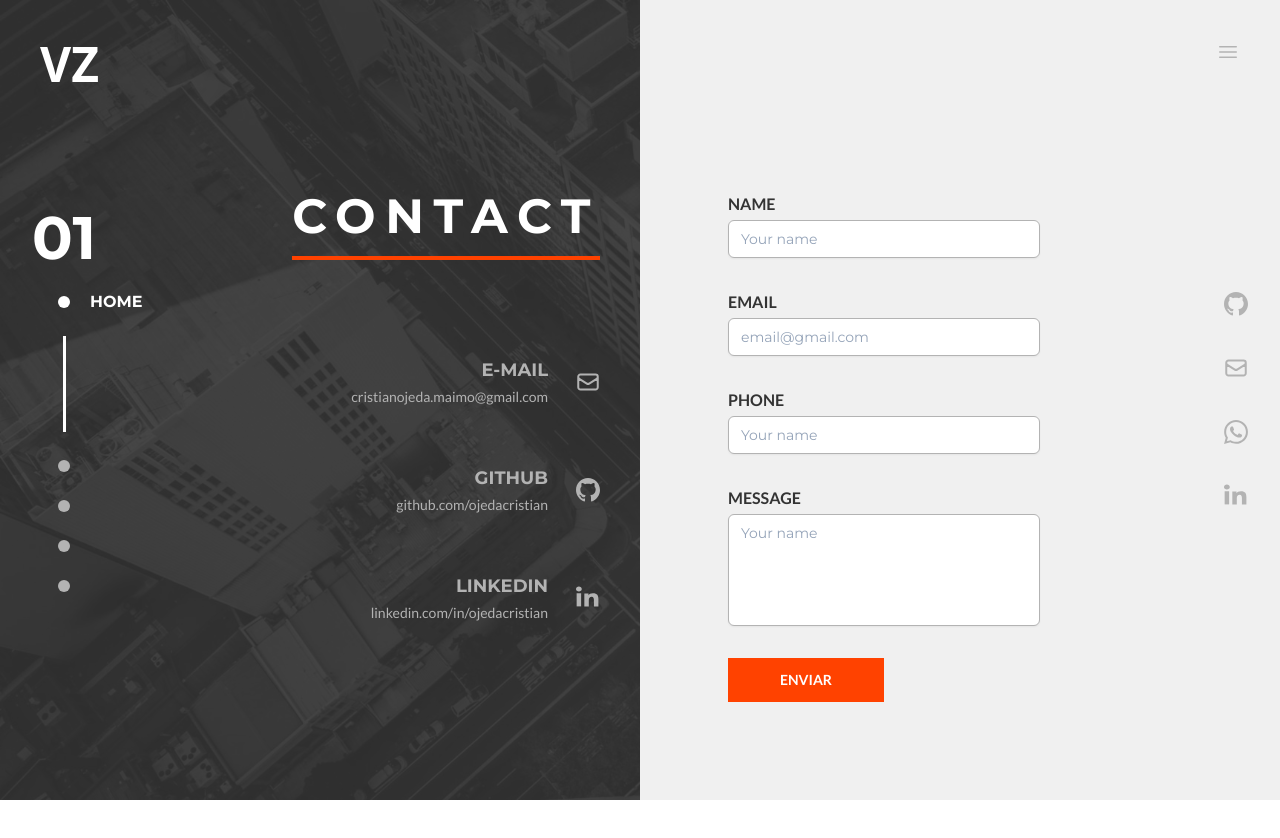
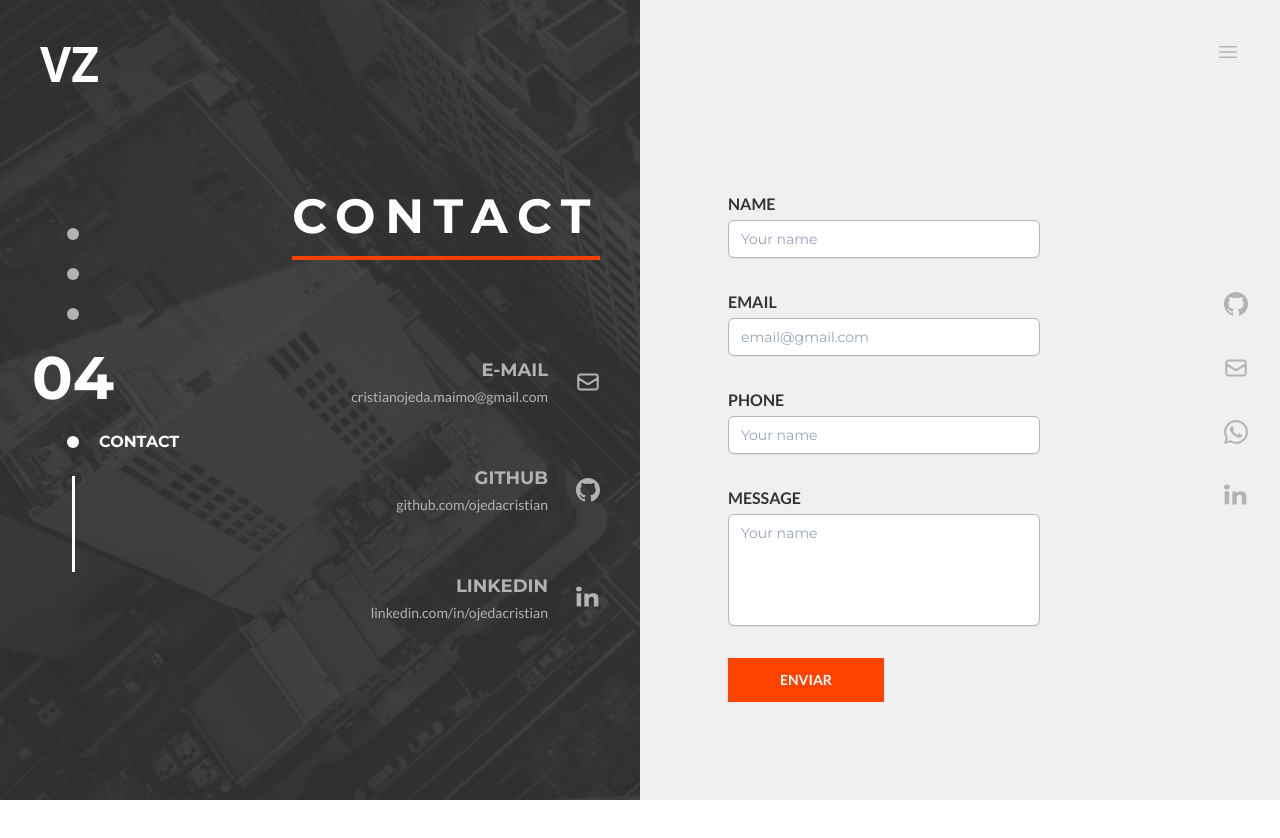
Before and after one commit to ojedacristian/personal-portfolio, a Next.js app: page /contact in a window 1280 px wide. Shown: the top 838 px of the page. Built offline with nearby package versions, Linux system fonts and the light colour scheme.

Commit message:
fixed nav

```diff
--- a/components/Layout.tsx
+++ b/components/Layout.tsx
@@ -1,7 +1,9 @@
+'use client'
 import Head from 'next/head'
 import { GithubIcon, LinkedinIcon, MailIcon, MenuBarIcon, WhatsappIcon } from './icons'
 import { Montserrat, Lato } from 'next/font/google'
 import Link from 'next/link'
+import { usePathname } from 'next/navigation'
 
 interface Props {
   title?: string
@@ -20,8 +22,40 @@ const lato = Lato({
   variable: '--font-lato'
 })
 // const origin = (typeof window === 'undefined') ? '' : window.location.origin
+interface LinksNav {
+  label: string
+  path: string
+  id: string
+}
+const links: LinksNav[] = [
+  {
+    label: 'Home',
+    path: '/',
+    id: '1'
+  },
+  {
+    label: 'About me',
+    path: '/about',
+    id: '2'
+
+  },
+  {
+    label: 'Portfolio',
+    path: '/portfolio',
+    id: '3'
+  },
+  {
+    label: 'Contact',
+    path: '/contact',
+    id: '4'
+  }
+
+]
 
 export const Layout: React.FC<Props> = ({ children, title = 'Cristian Ojeda - Portfolio', dark = false }: Props) => {
+  const pathname = usePathname()
+  console.log('Pathname', pathname)
+
   return (
     <>
       <Head>
@@ -45,13 +79,33 @@ export const Layout: React.FC<Props> = ({ children, title = 'Cristian Ojeda - Po
         </header>
         <nav className='absolute flex h-screen items-center p-8 font-montserrat'>
           <div className='flex flex-col items-center gap-y-7 font-bold'>
-            <p className='text-6xl'>01</p>
-            <div className={`flex h-3 w-3 items-center rounded-lg ${dark ? 'bg-brand-darkGray' : 'bg-white'}`}><p className='ml-8'>HOME</p></div>
-            <div className={`h-24 w-[3px] ${dark ? 'bg-brand-darkGray' : 'bg-white'}`} />
-            <Link href='/about' className='flex h-3 w-3 items-center rounded-lg bg-brand-gray'><p className='ml-8 hidden'>ABOUT</p></Link>
+            {
+              links.map(link => {
+                if (pathname === link.path) {
+                  return (
+                    <>
+                      <p key={link.id} className='text-6xl'>0{link.id}</p>
+                      <div className={`flex h-3 w-3 items-center rounded-lg ${dark ? 'bg-brand-darkGray' : 'bg-white'}`}><p className='ml-8 uppercase'>{link.label}</p></div>
+                      <div className={`h-24 w-[3px] ${dark ? 'bg-brand-darkGray' : 'bg-white'}`} />
+                    </>
+                  )
+                } else {
+                  return (
+                    <Link key={link.id} href={link.path} className={`flex h-3 w-3 items-center rounded-lg ${dark ? 'bg-brand-lightGray' : 'bg-brand-gray'} `}>
+                      <p className='ml-8 hidden'>{ link.label}</p>
+                      </Link>
+                  )
+                }
+              }
+              )
+            }
+            {/* <p className='text-6xl'>01</p> */}
+            {/* <div className={`flex h-3 w-3 items-center rounded-lg ${dark ? 'bg-brand-darkGray' : 'bg-white'}`}><p className='ml-8'>HOME</p></div>
+            <div className={`h-24 w-[3px] ${dark ? 'bg-brand-darkGray' : 'bg-white'}`} /> */}
+            {/* <Link href='/about' className='flex h-3 w-3 items-center rounded-lg bg-brand-gray'><p className='ml-8 hidden'>ABOUT</p></Link> */}
+            {/* <div className={`h-3 w-3 rounded-lg ${dark ? 'bg-brand-lightGray' : 'bg-brand-gray'} `} />
             <div className={`h-3 w-3 rounded-lg ${dark ? 'bg-brand-lightGray' : 'bg-brand-gray'} `} />
-            <div className={`h-3 w-3 rounded-lg ${dark ? 'bg-brand-lightGray' : 'bg-brand-gray'} `} />
-            <div className={`h-3 w-3 rounded-lg ${dark ? 'bg-brand-lightGray' : 'bg-brand-gray'}`} />
+            <div className={`h-3 w-3 rounded-lg ${dark ? 'bg-brand-lightGray' : 'bg-brand-gray'}`} /> */}
           </div>
         </nav>
         <nav className='absolute right-8 h-screen flex-col items-center justify-center gap-10 xl:flex'>
```
